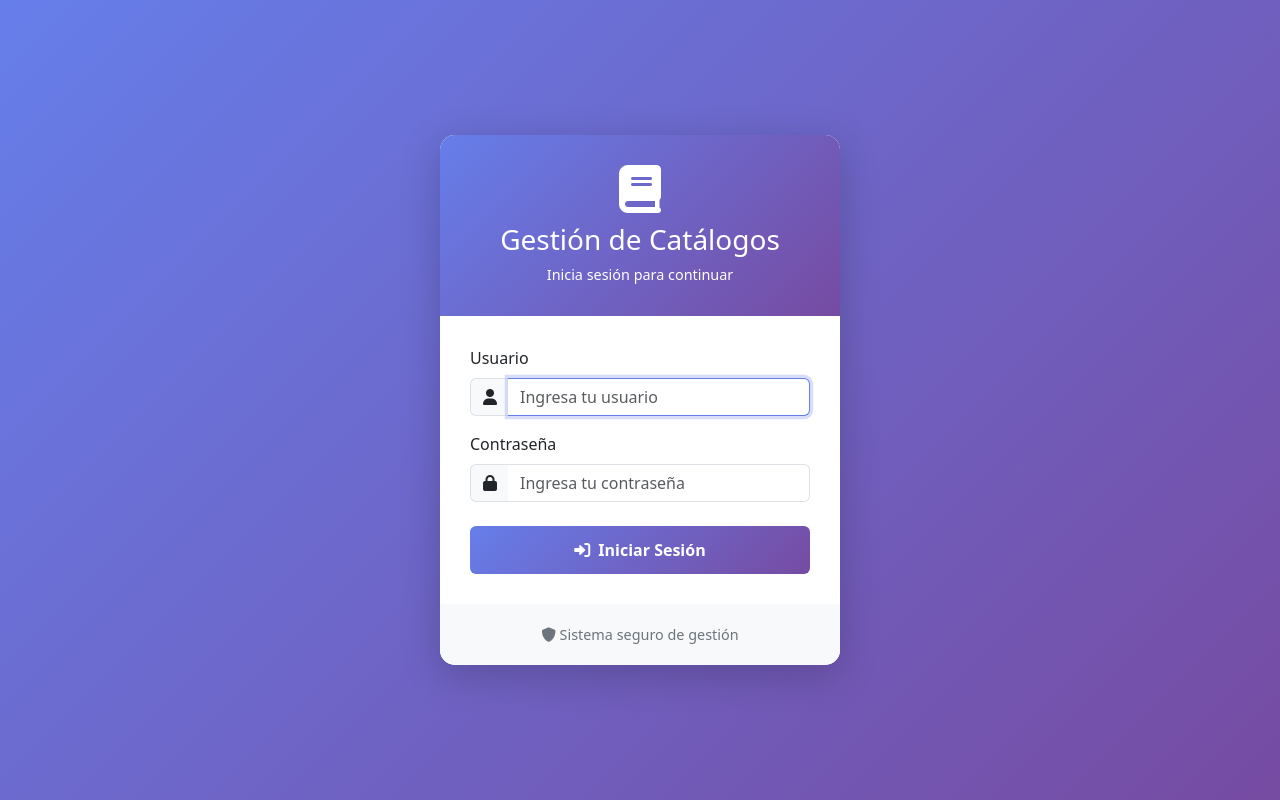
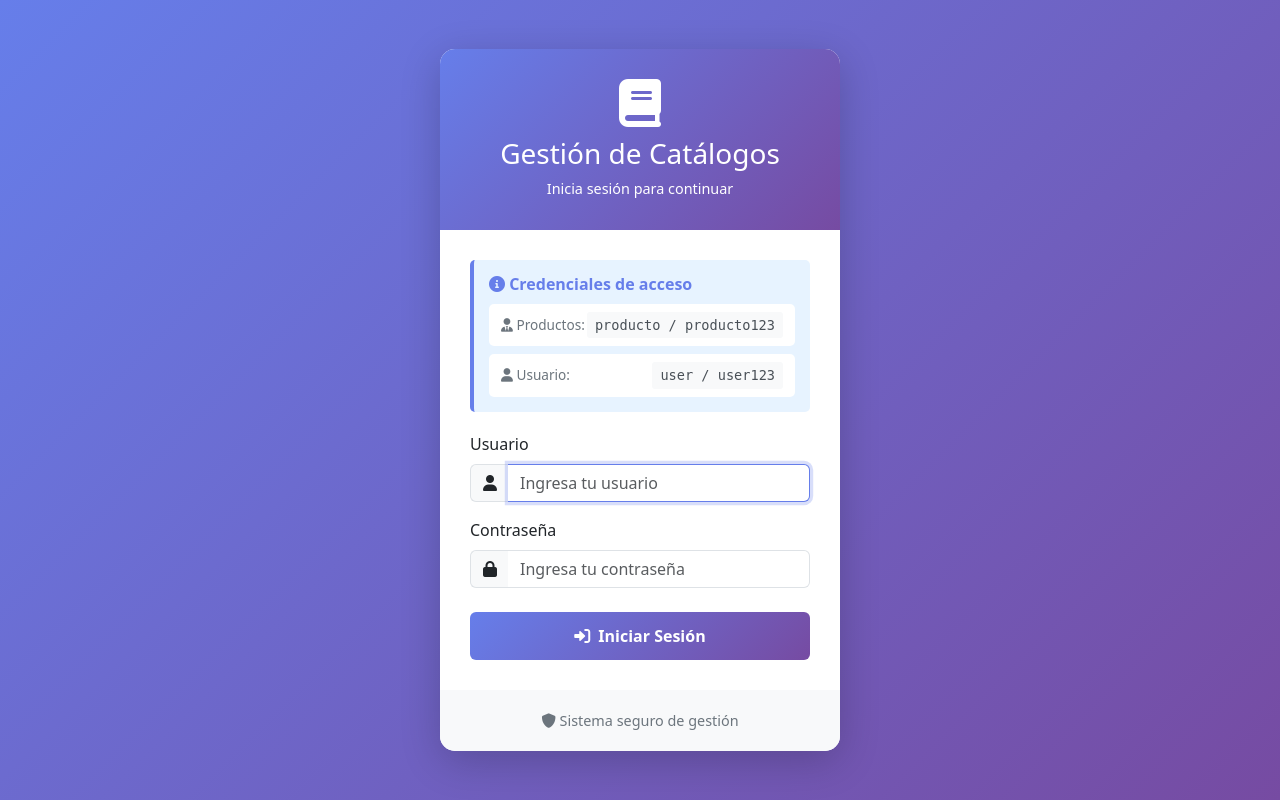
Before and after one commit to mpachecodynamizatic/Python_SVAN_Catalogo, a Flask app: page /login in a window 1280 px wide. Run offline with Flask 3, Linux system fonts and the light colour scheme.

Commit message:
Add 'producto' user role and update access controls in templates; enhance login page with credential display

```diff
--- a/app.py
+++ b/app.py
@@ -74,7 +74,8 @@ app.secret_key = os.environ.get('SECRET_KEY', 'clave_secreta_muy_segura_cambiar_
 # Usuarios del sistema (en producción usar base de datos con contraseñas hasheadas)
 USUARIOS = {
     'admin': generate_password_hash('admin123'),
-    'user': generate_password_hash('user123')
+    'user': generate_password_hash('user123'),
+    'producto': generate_password_hash('producto123')
 }
 
 # Ensure upload folder exists
--- a/templates/categoria.html
+++ b/templates/categoria.html
@@ -38,7 +38,7 @@
             </ol>
         </nav>
         <a href="{{ url_for('configurar_catalogo', catalogo_id=categoria.catalogo_id) }}" class="btn btn-secondary mb-3">Volver</a>
-        {% if session.usuario == 'admin' %}
+        {% if session.usuario in ['admin', 'producto'] %}
         <button class="btn btn-primary mb-3" data-bs-toggle="modal" data-bs-target="#addModal">Añadir</button>
         <button class="btn btn-info mb-3" data-bs-toggle="modal" data-bs-target="#copyModal">Copiar</button>
         {% endif %}
@@ -57,7 +57,7 @@
                     <td>{{ subcategoria.descripcion }}</td>
                     <td>
                         <a href="{{ url_for('ver_fichas', subcategoria_id=subcategoria.id) }}" class="btn btn-info btn-sm">Ver</a>
-                        {% if session.usuario == 'admin' %}
+                        {% if session.usuario in ['admin', 'producto'] %}
                         <a href="{{ url_for('fichas', subcategoria_id=subcategoria.id) }}" class="btn btn-warning btn-sm">Configurar</a>
                         <a href="{{ url_for('delete_subcategoria', id=subcategoria.id) }}" class="btn btn-danger btn-sm">Eliminar</a>
                         {% endif %}
--- a/templates/login.html
+++ b/templates/login.html
@@ -66,6 +66,42 @@
             color: #6c757d;
             font-size: 0.9rem;
         }
+        .credentials-box {
+            background-color: #e7f3ff;
+            border-left: 4px solid #667eea;
+            padding: 15px;
+            margin-bottom: 20px;
+            border-radius: 5px;
+        }
+        .credentials-box h6 {
+            color: #667eea;
+            margin-bottom: 10px;
+            font-weight: bold;
+        }
+        .credential-item {
+            background: white;
+            padding: 8px 12px;
+            margin-bottom: 8px;
+            border-radius: 5px;
+            font-size: 0.85rem;
+            display: flex;
+            justify-content: space-between;
+            align-items: center;
+        }
+        .credential-item:last-child {
+            margin-bottom: 0;
+        }
+        .credential-label {
+            color: #6c757d;
+            font-weight: 500;
+        }
+        .credential-value {
+            color: #495057;
+            font-family: monospace;
+            background: #f8f9fa;
+            padding: 3px 8px;
+            border-radius: 3px;
+        }
     </style>
 </head>
 <body>
@@ -88,6 +124,19 @@
                     {% endfor %}
                 {% endif %}
             {% endwith %}
+
+            <!-- Credenciales de acceso -->
+            <div class="credentials-box">
+                <h6><i class="fas fa-info-circle"></i> Credenciales de acceso</h6>
+                <div class="credential-item">
+                    <span class="credential-label"><i class="fas fa-user-tie"></i> Productos:</span>
+                    <span class="credential-value">producto / producto123</span>
+                </div>
+                <div class="credential-item">
+                    <span class="credential-label"><i class="fas fa-user"></i> Usuario:</span>
+                    <span class="credential-value">user / user123</span>
+                </div>
+            </div>
 
             <form method="POST" action="{{ url_for('login') }}">
                 <div class="mb-3">
```
Also changed, not shown: templates/configurar.html (+5 -5 lines), templates/fichas.html (+4 -4 lines), templates/index.html (+5 -5 lines).
